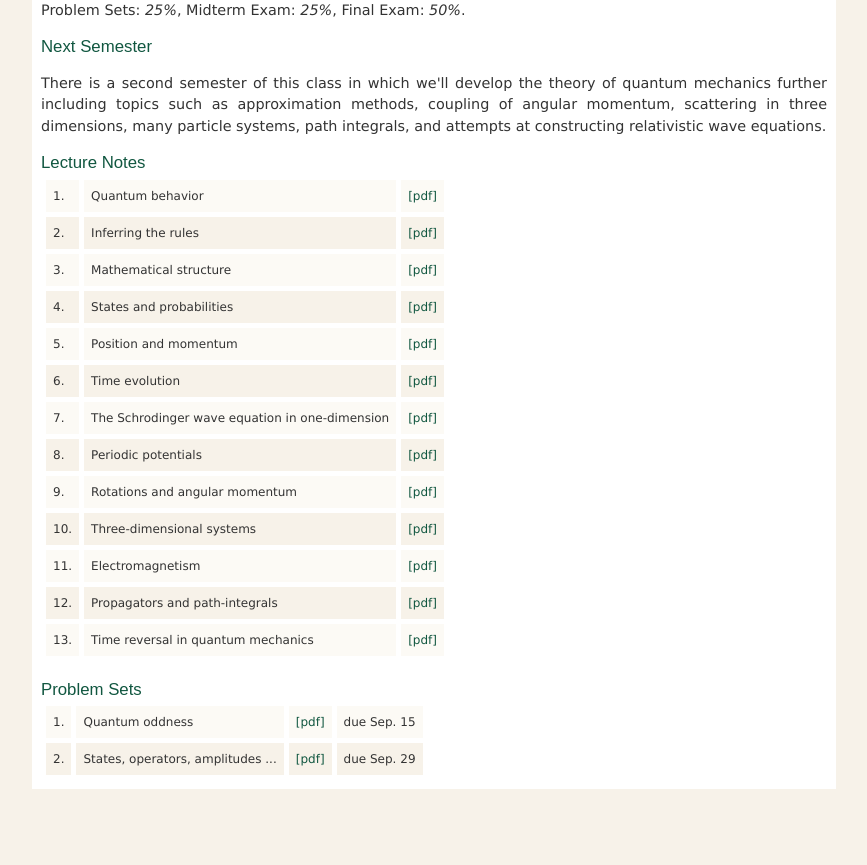
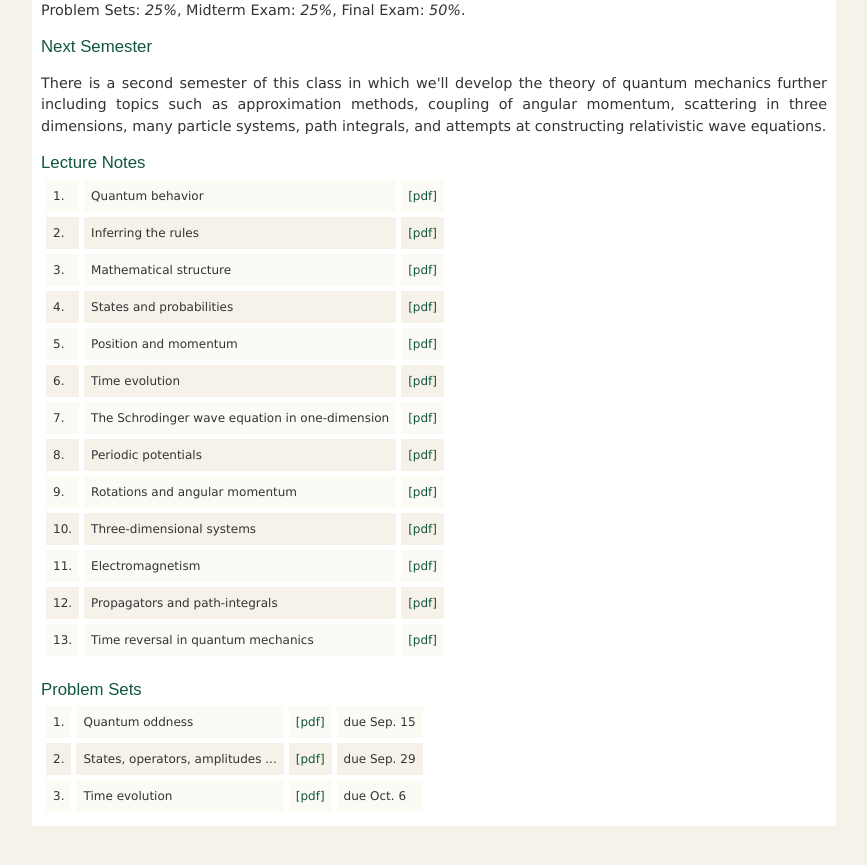
Before and after one commit to jozefdudek/personal_website, a Jekyll site: the page built from Phys621.html, in a window 1280 px wide and 900 px high, scrolled down 2365 px. Shown: the top 865 px of the window, without its empty margins (192-1059 px from the left). Built offline with Jekyll 4.4.1, drawn with Linux system fonts in a browser that asks for light colours.

Commit message:
added hw 3

```diff
--- a/Phys621.html
+++ b/Phys621.html
@@ -263,7 +263,7 @@ at constructing relativistic wave equations. </p>
       <td class="highlights">due Sep. 29</td>
     </tr>
 
-<!--
+
 
     <tr class="highlights">
       <td class="highlights"> 3. </td>
@@ -271,10 +271,10 @@ at constructing relativistic wave equations. </p>
       <td class="highlights">
         <a href="https://wm1693.box.com/s/l4av0kik0gnqfe7blvx7pf7otap0krxc">[pdf]</a>
       </td>
-      <td class="highlights">due Oct. 7</td>
+      <td class="highlights">due Oct. 6</td>
     </tr>
 
-
+ <!--
     <tr class="highlights">
       <td class="highlights"> 4. </td>
       <td class="highlights">A one-dimensional crystal</td>
```
